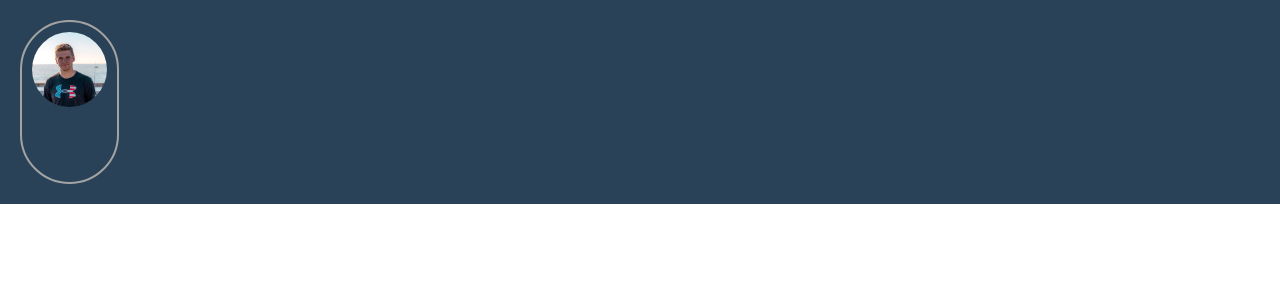
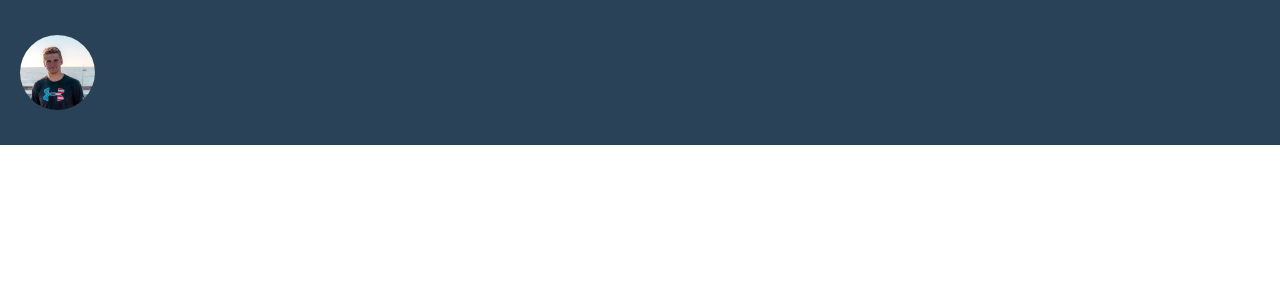
Before and after one commit to Jacee94/coding-portfolio-next, a Next.js app: page / in a window 1280 px wide. Shown: the top 300 px of the page. Built offline with nearby package versions, Linux system fonts and the light colour scheme.

Commit message:
more header development

```diff
--- a/components/Elements/Header/Header.jsx
+++ b/components/Elements/Header/Header.jsx
@@ -1,19 +1,24 @@
-import React from "react";
+import React, { useState} from "react";
 import { Box, Typography } from '@mui/material';
+import { Collapse } from "@mui/material";
 import HeaderAvatar from '../../Atoms/HeaderAvatar/HeaderAvatar';
 import headerStyles from "./Header.styles";
 
 export default function Header(){
     const classes = headerStyles();
 
+    const [ headerAvatarHover, setHeaderAvatarHover ] = useState(false);
+
     return (
         <Box className={classes.headerContainer}>
-            <Box className={classes.headerAvatarBox}>
+            <Box className={classes.headerAvatarBox} onMouseEnter={() => setHeaderAvatarHover(true)} onMouseLeave={() => setHeaderAvatarHover(false)}>
                 <HeaderAvatar/>
-                <Box className={classes.headerTitleTextBox}>
-                    <Typography variant='h1' className={classes.headerTitleText}>Jace Edwards</Typography>
-                    <Typography variant='h1' className={classes.headerTitleText}>Coding Portfolio</Typography>
-                </Box>
+                <Collapse in={headerAvatarHover} orientation="horizontal" timeout={500}>
+                    <Box className={classes.headerTitleTextBox}>
+                        <Typography variant='h1' className={classes.headerTitleText}>Jace Edwards</Typography>
+                        <Typography variant='h1' className={classes.headerTitleText}>Coding Portfolio</Typography>
+                    </Box>
+                </Collapse>
             </Box>
         </Box>
     )
--- a/components/Elements/Header/Header.styles.jsx
+++ b/components/Elements/Header/Header.styles.jsx
@@ -1,32 +1,38 @@
-import { grey } from "@mui/material/colors";
 import { createUseStyles } from "react-jss";
 
 const headerStyles = createUseStyles({
     headerContainer: {
+        display: 'flex',
         backgroundColor: "#294257",
         padding: 20,
-        display: 'flex'
+        height: 145
     },
     headerAvatarBox: {
         display: 'flex',
-        border: '2px solid #a3a3a3',
-        padding: 10,
-        borderRadius: 50
+        alignSelf: 'center',
+        backgroundColor: '#203344',
+        borderRadius: 60,
+        width: 'fit-content',
+        height: 'fit-content',
+        transition: ['padding'],
+        transitionDuration: 500,
+
+        '&:hover': {
+            padding: 15
+        }
     },
     headerTitleTextBox: {
         display: 'flex',
         flexDirection: 'column',
-        maxWidth: 0,
-        overflow: 'hidden'
+        marginLeft: 15,
+        marginRight: 10,
     },
     headerTitleText: {
         fontFamily: '"Source Code Pro"',
         color: 'white',
-        fontSize: '30px'
+        fontSize: '30px',
+        whiteSpace: 'nowrap'
     }
 })
 
-// marginLeft: 15,
-// marginRight: 10,
-
 export default headerStyles;
--- a/package.json
+++ b/package.json
@@ -19,7 +19,8 @@
     "prop-types": "^15.8.1",
     "react": "18.2.0",
     "react-dom": "18.2.0",
-    "react-jss": "^10.9.2"
+    "react-jss": "^10.9.2",
+    "react-transition-group": "^4.4.5"
   },
   "devDependencies": {
     "babel-plugin-styled-components": "^2.0.7"
--- a/pages/index.js
+++ b/pages/index.js
@@ -7,7 +7,7 @@ export default function Home() {
     <>
       <div className={styles.container}>
         <Head>
-          <title>Create Next App</title>
+          <title>Jace Edwards Coding Portfolio</title>
           <meta name="description" content="Generated by create next app" />
           <link rel="icon" href="/favicon.ico" />
         </Head>
--- a/styles/globals.css
+++ b/styles/globals.css
@@ -6,6 +6,8 @@ body {
   margin: 0;
   font-family: -apple-system, BlinkMacSystemFont, Segoe UI, Roboto, Oxygen,
     Ubuntu, Cantarell, Fira Sans, Droid Sans, Helvetica Neue, sans-serif;
+  cursor: default;
+  user-select: none;
 }
 
 a {
```
Also changed, not shown: 1 other file (tests, documents, lock files or other folders).
